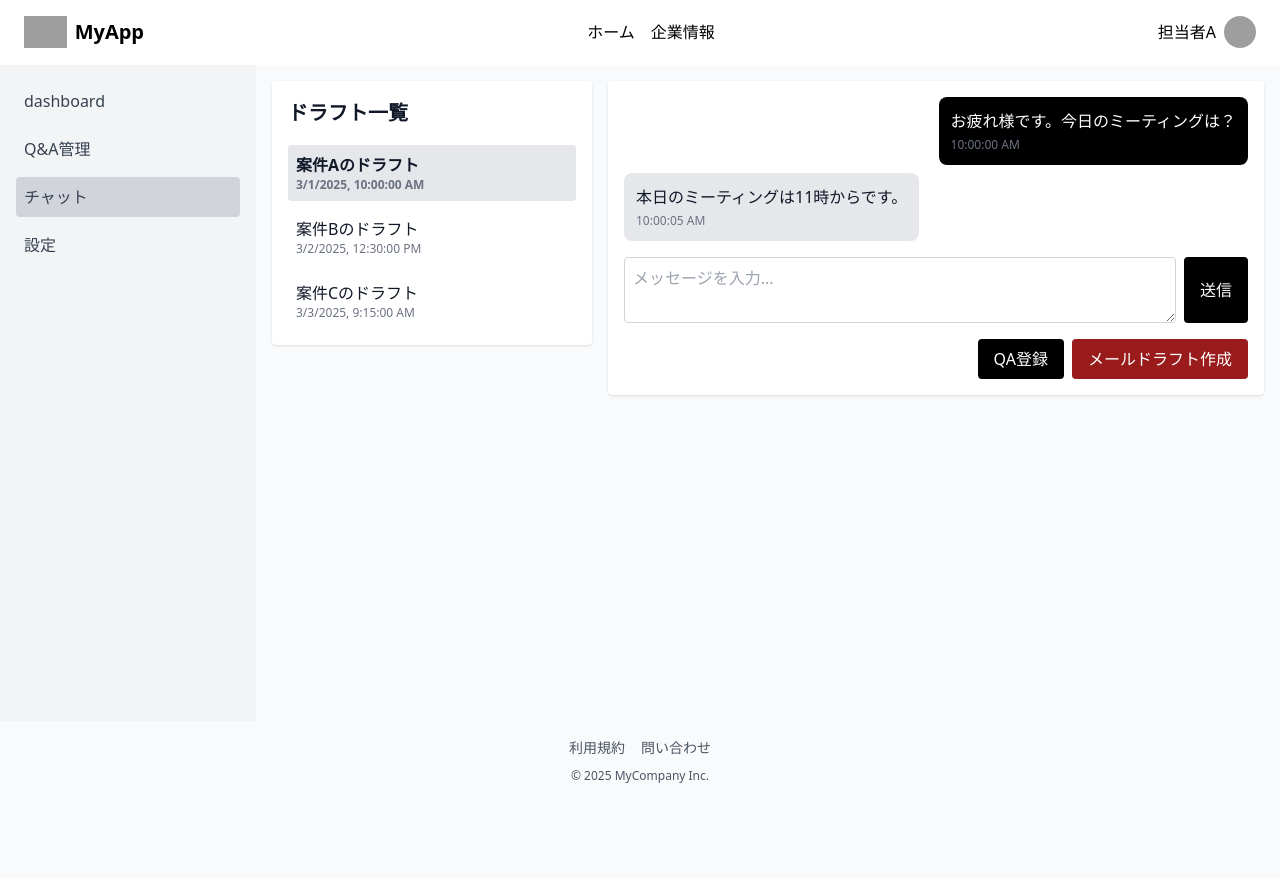
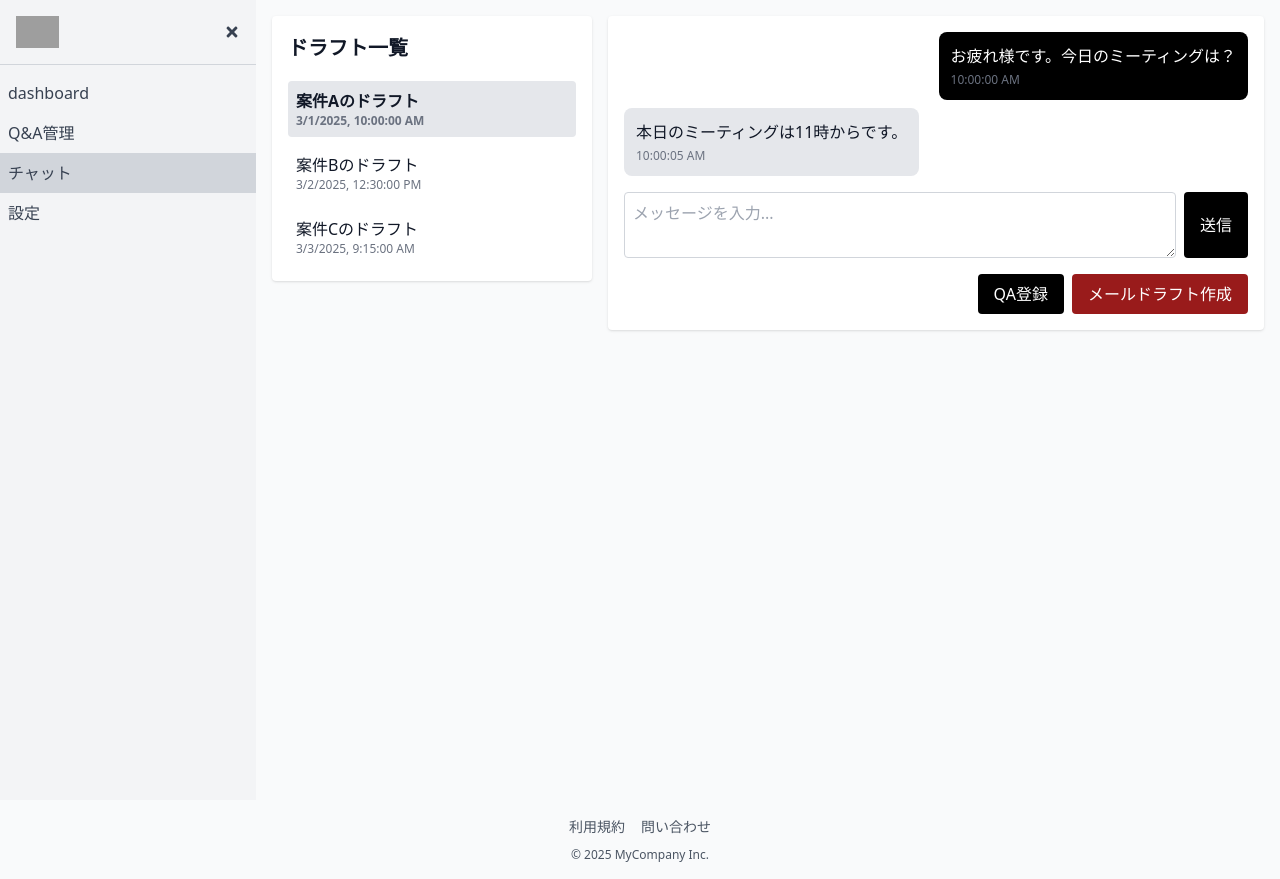
Before and after one commit to KentNakamori/mutual-test, a Next.js app: page /corporate/irchat in a window 1280 px wide. Before the commit the page ends 800 px from the top, so only its background shows below. Built offline with nearby package versions, Linux system fonts and the light colour scheme; grey boxes are pictures that could not be loaded.

Commit message:
フロント最新版

```diff
--- a/package.json
+++ b/package.json
@@ -31,6 +31,7 @@
     "react": "^19.0.0",
     "react-dom": "^19.0.0",
     "react-error-boundary": "^5.0.0",
+    "react-icons": "^5.5.0",
     "recharts": "^2.15.1",
     "tailwind-merge": "^3.0.1",
     "tailwindcss-animate": "^1.0.7"
--- a/src/app/investor/chat-logs/page.tsx
+++ b/src/app/investor/chat-logs/page.tsx
@@ -2,15 +2,13 @@
 "use client";
 
 import React, { useState, useEffect, useCallback } from 'react';
-import Header from '@/components/common/Header';
+import Sidebar from '@/components/common/Sidebar';
 import Footer from '@/components/common/Footer';
-import Sidebar from '@/components/common/Sidebar';
-import ChatLogsSearchBar from '@/components/features//investor/chat/ChatLogsSearchBar';
+import ChatLogsSearchBar from '@/components/features/investor/chat/ChatLogsSearchBar';
 import ChatLogsList from '@/components/features/investor/chat/ChatLogsList';
 import { ChatLog, FilterType } from '@/types';
 import { useAuth } from '@/hooks/useAuth';
 
-// バックエンド未接続時用のモックデータ
 const mockChatLogs: ChatLog[] = [
   {
     chatId: "1",
@@ -35,36 +33,32 @@ const mockChatLogs: ChatLog[] = [
   },
 ];
 
-/**
- * ChatLogsPage コンポーネント
- * ・認証情報（useAuth）からトークンを取得し、API呼び出し時に利用可能
- * ・モックデータを用いてチャットログ一覧を表示し、検索・削除・アーカイブ操作をローカル状態で管理
- */
+// サイドバーのメニュー項目
+const menuItems = [
+  { label: 'マイページ', link: '/investor/mypage' },
+  { label: 'Q&A', link: '/investor/qa' },
+  { label: 'チャットログ', link: '/investor/chat-logs' },
+  { label: '企業一覧', link: '/investor/companies' },
+];
+
 const ChatLogsPage: React.FC = () => {
   const { token } = useAuth();
-
-  // チャットログ一覧、検索キーワード、フィルター設定のローカル状態
   const [chatLogs, setChatLogs] = useState<ChatLog[]>([]);
   const [searchKeyword, setSearchKeyword] = useState<string>('');
   const [filterOptions, setFilterOptions] = useState<FilterType>({});
 
-  // コンポーネントマウント時にチャットログを取得（実際はAPI呼び出し）
   useEffect(() => {
     const fetchChatLogs = async () => {
-      // 実際は token を利用して API から取得し、クエリパラメータ（searchKeyword, filterOptions）を送信
-      // 今回は500msのディレイ後にモックデータをセット
+      // 実際は token を利用して API から取得
       await new Promise((resolve) => setTimeout(resolve, 500));
       setChatLogs(mockChatLogs);
     };
-
     fetchChatLogs();
   }, [token]);
 
-  // ChatLogsSearchBar からの検索イベントハンドラ
   const handleSearch = useCallback((keyword: string, filter: FilterType) => {
     setSearchKeyword(keyword);
     setFilterOptions(filter);
-    // モックデータ内で簡易的にフィルタリング
     const filteredLogs = mockChatLogs.filter((log) =>
       log.companyName.toLowerCase().includes(keyword.toLowerCase()) ||
       log.lastMessageSnippet.toLowerCase().includes(keyword.toLowerCase())
@@ -72,13 +66,10 @@ const ChatLogsPage: React.FC = () => {
     setChatLogs(filteredLogs);
   }, []);
 
-  // チャットログの削除処理
   const handleDeleteLog = useCallback((chatId: string) => {
-    // API削除呼び出し後、成功なら状態更新
     setChatLogs((prevLogs) => prevLogs.filter((log) => log.chatId !== chatId));
   }, []);
 
-  // アーカイブ／アンアーカイブ処理
   const handleArchiveLog = useCallback((chatId: string) => {
     setChatLogs((prevLogs) =>
       prevLogs.map((log) =>
@@ -87,33 +78,14 @@ const ChatLogsPage: React.FC = () => {
     );
   }, []);
 
-  // サイドバー・ヘッダー用のサンプルメニュー
-  const sidebarMenuItems = [
-    { label: 'ダッシュボード', link: '/dashboard' },
-    { label: 'チャットログ', link: '/chat-logs' },
-    { label: '設定', link: '/settings' },
-  ];
-  const headerNavigationLinks = [
-    { label: 'ホーム', href: '/' },
-    { label: '企業一覧', href: '/companies' },
-    { label: 'プロフィール', href: '/profile' },
-  ];
-
-  const handleLogoClick = () => {
-    window.location.href = '/';
-  };
-
   return (
     <div className="min-h-screen flex flex-col">
-      <Header
-        navigationLinks={headerNavigationLinks}
-        userStatus={{ isLoggedIn: !!token, userName: "投資家ユーザー" }}
-        onClickLogo={handleLogoClick}
-      />
+      {/* ヘッダー削除 → サイドバーに置き換え */}
       <div className="flex flex-1">
         <Sidebar
-          menuItems={sidebarMenuItems}
-          selectedItem="/chat-logs"
+          isCollapsible
+          menuItems={menuItems}
+          selectedItem="/investor/chat-logs"
           onSelectMenuItem={(link) => (window.location.href = link)}
         />
         <main className="flex-1 p-6">
--- a/src/app/investor/companies/page.tsx
+++ b/src/app/investor/companies/page.tsx
@@ -1,8 +1,8 @@
-// src/app/investor/companies/page.tsx
+//src\app\investor\companies\page.tsx
 "use client";
 
 import React, { useState, useEffect } from 'react';
-import Header from '@/components/common/Header';
+import Sidebar from '@/components/common/Sidebar';
 import Footer from '@/components/common/Footer';
 import CompanySearchBar from '@/components/features/investor/companies/CompanySearchBar';
 import CompanyList from '@/components/features/investor/companies/CompanyList';
@@ -39,9 +39,15 @@ const mockCompanies: Company[] = [
   },
 ];
 
-// ── 企業一覧ページコンポーネント ─────────────────────────────────────────────
+// サイドバーのメニュー項目
+const menuItems = [
+  { label: 'マイページ', link: '/investor/mypage' },
+  { label: 'Q&A', link: '/investor/qa' },
+  { label: 'チャットログ', link: '/investor/chat-logs' },
+  { label: '企業一覧', link: '/investor/companies' },
+];
+
 const CompaniesPage: React.FC = () => {
-  // 企業一覧、読み込み状態、エラー、検索条件のローカルステート
   const [companies, setCompanies] = useState<Company[]>([]);
   const [isLoading, setIsLoading] = useState<boolean>(false);
   const [error, setError] = useState<string | null>(null);
@@ -64,7 +70,7 @@ const CompaniesPage: React.FC = () => {
           return matchesKeyword && matchesIndustry;
         });
         resolve(filtered);
-      }, 500); // 500ms のディレイでレスポンスをシミュレート
+      }, 500);
     });
   };
 
@@ -91,25 +97,20 @@ const CompaniesPage: React.FC = () => {
 
   // CompanyCard からのフォロー操作ハンドラ
   const handleFollowToggle = (companyId: string, nextState: boolean) => {
-    // 通常は API 呼び出しなどを行いますが、ここではモックとしてログ出力
     console.log(`企業 ${companyId} のフォロー状態が ${nextState ? 'フォロー中' : 'フォロー解除'} に変更されました`);
   };
 
-  // ヘッダー用のナビゲーションリンク（日本語）
-  const navigationLinks = [
-    { label: 'ホーム', href: '/' },
-    { label: '企業一覧', href: '/companies' },
-    { label: 'お問い合わせ', href: '/contact' },
-  ];
-
   return (
     <div className="min-h-screen flex flex-col">
-      <Header
-        navigationLinks={navigationLinks}
-        userStatus={{ isLoggedIn: true, userName: '山田太郎' }}
-        onClickLogo={() => (window.location.href = '/')}
+      {/* ヘッダー削除 → サイドバーに置き換え */}
+      <div className="flex flex-1">
+        <Sidebar
+          isCollapsible
+          menuItems={menuItems}
+          selectedItem="/investor/companies"
+          onSelectMenuItem={(link) => (window.location.href = link)}
         />
-      <main className="flex-grow container mx-auto p-4">
+        <main className="flex-1 container mx-auto p-4">
           <CompanySearchBar initialQuery={searchQuery} onSearchChange={handleSearchChange} />
           {isLoading ? (
             <div className="text-center py-8">企業データを読み込み中…</div>
@@ -124,6 +125,7 @@ const CompaniesPage: React.FC = () => {
             <CompanyList companies={companies} onFollowToggle={handleFollowToggle} />
           )}
         </main>
+      </div>
       <Footer
         footerLinks={[
           { label: '利用規約', href: '/terms' },
--- a/src/app/investor/company/[companyId]/page.tsx
+++ b/src/app/investor/company/[companyId]/page.tsx
@@ -3,14 +3,13 @@
 
 import React, { useEffect, useState } from 'react';
 import { useParams } from 'next/navigation';
-import Header from '@/components/common/Header';
+import Sidebar from '@/components/common/Sidebar';
 import Footer from '@/components/common/Footer';
 import CompanyHeader from '@/components/features/investor/company/CompanyHeader';
 import TabSwitcher from '@/components/features/investor/company/TabSwitcher';
 import ChatTabView from '@/components/features/investor/company/ChatTabView';
 import QATabView from '@/components/features/investor/company/QATabView';
 
-// 企業情報の型定義（必要に応じて /types からもインポート可能）
 interface Company {
   companyId: string;
   companyName: string;
@@ -18,7 +17,6 @@ interface Company {
   logoUrl?: string;
 }
 
-// モックの企業データ（実際は API 呼び出しで取得）
 const mockCompanyData: Company = {
   companyId: "1",
   companyName: "Mock Company Inc.",
@@ -26,10 +24,14 @@ const mockCompanyData: Company = {
   logoUrl: "/company-logo.png",
 };
 
-/**
- * CompanyPage コンポーネント
- * 企業固有情報の取得、タブ切り替え（チャット / QA一覧）の管理を行います。
- */
+// サイドバーのメニュー項目
+const menuItems = [
+  { label: 'マイページ', link: '/investor/mypage' },
+  { label: 'Q&A', link: '/investor/qa' },
+  { label: 'チャットログ', link: '/investor/chat-logs' },
+  { label: '企業一覧', link: '/investor/companies' },
+];
+
 const CompanyPage: React.FC = () => {
   const params = useParams();
   const { companyId } = params;
@@ -39,7 +41,6 @@ const CompanyPage: React.FC = () => {
   const [activeTab, setActiveTab] = useState<"chat" | "qa">("chat");
 
   useEffect(() => {
-    // ここで companyId を元に API から企業情報を取得（ここではモックデータを使用）
     setLoading(true);
     setTimeout(() => {
       setCompanyData(mockCompanyData);
@@ -57,13 +58,13 @@ const CompanyPage: React.FC = () => {
 
   return (
     <div className="min-h-screen flex flex-col">
-      <Header
-        navigationLinks={[
-          { label: "Home", href: "/" },
-          { label: "Companies", href: "/companies" }
-        ]}
-        userStatus={{ isLoggedIn: true, userName: "John Doe" }}
-        onClickLogo={() => { /* ロゴクリック時の処理 */ }}
+      {/* ヘッダー削除 → サイドバーに置き換え */}
+      <div className="flex flex-1">
+        <Sidebar
+          isCollapsible
+          menuItems={menuItems}
+          selectedItem="" // このページは企業詳細なので特定のメニューをハイライトしない
+          onSelectMenuItem={(link) => (window.location.href = link)}
         />
         <main className="flex-1 container mx-auto p-4">
           <CompanyHeader company={companyData!} />
@@ -74,10 +75,11 @@ const CompanyPage: React.FC = () => {
             <QATabView companyId={companyData!.companyId} />
           )}
         </main>
+      </div>
       <Footer
         footerLinks={[
           { label: "Privacy Policy", href: "/privacy" },
-          { label: "Terms of Service", href: "/terms" }
+          { label: "Terms of Service", href: "/terms" },
         ]}
         copyrightText="MyApp Inc."
       />
--- a/src/app/investor/mypage/page.tsx
+++ b/src/app/investor/mypage/page.tsx
@@ -2,14 +2,13 @@
 "use client";
 
 import React, { useState } from "react";
-import Header from "../../../components/common/Header";
-import Footer from "../../../components/common/Footer";
-import MyPageTabMenu from "../../../components/features/investor/mypage/MyPageTabMenu";
-import { useUserProfile } from "../../../hooks/useUserProfile";
-import { ProfileData, NotificationSetting } from "../../../types";
+import Sidebar from "@/components/common/Sidebar";
+import Footer from "@/components/common/Footer";
+import MyPageTabMenu from "@/components/features/investor/mypage/MyPageTabMenu";
+import { useUserProfile } from "@/hooks/useUserProfile";
+import { ProfileData, NotificationSetting } from "@/types";
 
 // モックデータ（API接続不可時用）
-// ※実際の型に合わせて適宜フィールドを追加してください
 const MOCK_PROFILE: ProfileData = {
   userId: "mock-001",
   displayName: "Mock User",
@@ -18,73 +17,58 @@ const MOCK_PROFILE: ProfileData = {
   bio: "This is a mock profile for testing purposes.",
 };
 
+// サイドバーのメニュー項目
+const menuItems = [
+  { label: 'マイページ', link: '/investor/mypage' },
+  { label: 'Q&A', link: '/investor/qa' },
+  { label: 'チャットログ', link: '/investor/chat-logs' },
+  { label: '企業一覧', link: '/investor/companies' },
+];
+
 const MyPage = () => {
-  // プロフィール取得用のカスタムフック
   const { userProfile, isLoading, error, refetch } = useUserProfile();
-
-  // API接続エラー時はモックデータを利用
   const profile: ProfileData = userProfile || MOCK_PROFILE;
 
-  // タブ状態：'profile'（プロフィール）、'password'（パスワード変更）、'notification'（通知設定）、'delete'（退会）
-  const [activeTab, setActiveTab] = useState<
-    "profile" | "password" | "notification" | "delete"
-  >("profile");
+  const [activeTab, setActiveTab] = useState<"profile" | "password" | "notification" | "delete">("profile");
 
-  // 各種ハンドラ（API連携部分は適宜実装）
   const handleSaveProfile = async (updatedProfile: ProfileData) => {
     console.log("Saving profile", updatedProfile);
-    // API連携の実装（失敗時はエラーハンドリング）
-    // 接続不可の場合はモックでも更新内容を反映させる処理にするなど
     await refetch();
   };
 
-  const handleChangePassword = async (
-    currentPass: string,
-    newPass: string
-  ) => {
+  const handleChangePassword = async (currentPass: string, newPass: string) => {
     console.log("Changing password", currentPass, newPass);
-    // API連携実装（モックの場合はログ出力のみ）
   };
 
   const handleSaveNotification = async (newSetting: NotificationSetting) => {
     console.log("Saving notification settings", newSetting);
-    // API連携実装（モックの場合はログ出力のみ）
   };
 
   const handleDeleteAccount = async (password: string) => {
-    const confirmed = window.confirm(
-      "本当に退会しますか？ この操作は取り消せません。"
-    );
+    const confirmed = window.confirm("本当に退会しますか？ この操作は取り消せません。");
     if (!confirmed) return;
     console.log("Deleting account with password", password);
-    // API連携実装（モックの場合はログ出力のみ）
   };
 
-  // ローディング状態は、API接続状態にかかわらず一定時間表示
   if (isLoading) {
     return <div className="p-8">Loading...</div>;
   }
 
-  // ヘッダー用ナビゲーション例
-  const headerLinks = [
-    { label: "ホーム", href: "/" },
-    { label: "マイページ", href: "/investor/mypage" },
-  ];
-
   return (
     <div className="min-h-screen flex flex-col">
-      <Header
-        navigationLinks={headerLinks}
-        userStatus={{ isLoggedIn: true, userName: profile.displayName }}
-        onClickLogo={() => (window.location.href = "/")}
+      {/* ヘッダー削除 → サイドバーに置き換え */}
+      <div className="flex flex-1">
+        <Sidebar
+          isCollapsible
+          menuItems={menuItems}
+          selectedItem="/investor/mypage"
+          onSelectMenuItem={(link) => (window.location.href = link)}
         />
         <main className="flex-1 container mx-auto p-4">
           <h1 className="text-2xl font-semibold mb-4">マイページ</h1>
           <MyPageTabMenu
             activeTab={activeTab}
-          onChangeTab={(tab) =>
-            setActiveTab(tab as "profile" | "password" | "notification" | "delete")
-          }
+            onChangeTab={(tab) => setActiveTab(tab as typeof activeTab)}
             profileData={profile}
             onSaveProfile={handleSaveProfile}
             onChangePassword={handleChangePassword}
@@ -92,6 +76,7 @@ const MyPage = () => {
             onDeleteAccount={handleDeleteAccount}
           />
         </main>
+      </div>
       <Footer
         footerLinks={[
           { label: "利用規約", href: "/terms" },
--- a/src/app/investor/qa/page.tsx
+++ b/src/app/investor/qa/page.tsx
@@ -3,8 +3,8 @@
 
 import React, { useState, useCallback } from 'react';
 import { useQuery } from 'react-query';
-import CommonHeader from '@/components/common/Header';
-import CommonFooter from '@/components/common/Footer';
+import Sidebar from '@/components/common/Sidebar';
+import Footer from '@/components/common/Footer';
 import QASearchBar from '@/components/features/investor/qa/QASearchBar';
 import QAResultList from '@/components/features/investor/qa/QAResultList';
 import QADetailModal from '@/components/features/investor/qa/QADetailModal';
@@ -12,17 +12,19 @@ import { QA, FilterType } from '@/types';
 import { useAuth } from '@/hooks/useAuth';
 import { searchInvestorQa } from '@/libs/api';
 
-/**
- * 投資家向け Q&A 検索ページ
- * ・検索キーワード、フィルター情報を管理し、API（またはモック）から Q&A 一覧を取得・表示します。
- */
 const QASearchPage: React.FC = () => {
-  // 検索キーワード、フィルター、モーダル表示対象 Q&A の状態管理
+  // サイドバーのメニュー項目
+  const menuItems = [
+    { label: 'マイページ', link: '/investor/mypage' },
+    { label: 'Q&A', link: '/investor/qa' },
+    { label: 'チャットログ', link: '/investor/chat-logs' },
+    { label: '企業一覧', link: '/investor/companies' },
+  ];
+
   const [searchKeyword, setSearchKeyword] = useState<string>('');
   const [filters, setFilters] = useState<FilterType>({});
   const [selectedQA, setSelectedQA] = useState<QA | null>(null);
 
-  // 認証情報（投資家用として想定）
   const { token } = useAuth();
 
   // バックエンド未接続時用のモックデータ
@@ -49,11 +51,9 @@ const QASearchPage: React.FC = () => {
     }
   ];
 
-  // React Query によるデータ取得
   const { data, refetch, isLoading, error } = useQuery<{ results: QA[]; totalCount: number }>(
     ['investorQaSearch', searchKeyword, filters],
     () => {
-      // filters 内の各値を文字列に変換してクエリパラメータを組み立てる
       const query: Record<string, string> = {
         keyword: searchKeyword,
         ...(filters.likeMin !== undefined ? { likeMin: filters.likeMin.toString() } : {}),
@@ -68,13 +68,12 @@ const QASearchPage: React.FC = () => {
         : Promise.resolve({ results: mockQAData, totalCount: mockQAData.length });
     },
     {
-      enabled: !!token, // token が存在する場合のみ API 呼び出し
+      enabled: !!token,
     }
   );
 
   const qaItems: QA[] = data?.results || mockQAData;
 
-  // 検索バーからの検索パラメータ更新
   const handleSearchSubmit = useCallback(
     (keyword: string, newFilters: FilterType) => {
       setSearchKeyword(keyword);
@@ -84,17 +83,14 @@ const QASearchPage: React.FC = () => {
     [refetch]
   );
 
-  // Q&A 項目クリックで詳細モーダルを表示
   const handleItemClick = useCallback((qa: QA) => {
     setSelectedQA(qa);
   }, []);
 
-  // モーダルを閉じる
   const handleCloseModal = useCallback(() => {
     setSelectedQA(null);
   }, []);
 
-  // いいね、ブックマーク操作のダミーハンドラ（実際は API 呼び出し処理を追加）
   const handleLike = useCallback((qaId: string) => {
     console.log('いいね：', qaId);
   }, []);
@@ -105,13 +101,13 @@ const QASearchPage: React.FC = () => {
 
   return (
     <div className="min-h-screen flex flex-col">
-      <CommonHeader
-        navigationLinks={[
-          { label: 'ホーム', href: '/' },
-          { label: 'Q&A', href: '/investor/qa' }
-        ]}
-        userStatus={{ isLoggedIn: true, userName: '投資家ユーザー' }}
-        onClickLogo={() => {}}
+      {/* ヘッダー削除 → サイドバーに置き換え */}
+      <div className="flex flex-1">
+        <Sidebar
+          isCollapsible
+          menuItems={menuItems}
+          selectedItem="/investor/qa"
+          onSelectMenuItem={(link) => (window.location.href = link)}
         />
         <main className="flex-1 container mx-auto p-4">
           <QASearchBar onSearchSubmit={handleSearchSubmit} />
@@ -132,12 +128,13 @@ const QASearchPage: React.FC = () => {
             />
           )}
         </main>
-      <CommonFooter
-        copyrightText="株式会社サンプル"
+      </div>
+      <Footer
         footerLinks={[
           { label: '利用規約', href: '/terms' },
           { label: 'お問い合わせ', href: '/contact' }
         ]}
+        copyrightText="株式会社サンプル"
       />
     </div>
   );
--- a/src/components/common/sidebar.tsx
+++ b/src/components/common/sidebar.tsx
@@ -1,31 +1,20 @@
 // components/common/Sidebar.tsx
-"use client";
-
-
 import React, { useState } from 'react';
+import { FaBars, FaTimes } from 'react-icons/fa';
 
 export interface SidebarMenuItem {
   label: string;
-  /** 必要に応じてアイコン（shadcnのIconコンポーネント等）を設定可能 */
   icon?: React.ReactNode;
   link: string;
 }
 
 export interface SidebarProps {
-  /** サイドバーに表示するメニュー項目 */
   menuItems: SidebarMenuItem[];
-  /** 折りたたみ可能かどうか */
   isCollapsible?: boolean;
-  /** 選択中のメニュー項目（リンクのURLなど） */
   selectedItem?: string;
-  /** メニュー項目選択時のコールバック */
   onSelectMenuItem?: (link: string) => void;
 }
 
-/**
- * Sidebar コンポーネント
- * サイドバーとしてグループ化されたナビゲーションメニューを表示します。
- */
 const Sidebar: React.FC<SidebarProps> = ({
   menuItems,
   isCollapsible = false,
@@ -35,32 +24,51 @@ const Sidebar: React.FC<SidebarProps> = ({
   const [isOpen, setIsOpen] = useState(true);
 
   const handleToggleSidebar = () => {
-    if (isCollapsible) setIsOpen(!isOpen);
+    if (isCollapsible) {
+      setIsOpen(!isOpen);
+    }
   };
 
   return (
-    <aside className="bg-gray-100 text-gray-700 w-64 p-4">
-      {isCollapsible && (
-        <button className="mb-4 text-sm text-blue-600 hover:underline" onClick={handleToggleSidebar}>
-          {isOpen ? 'Collapse' : 'Expand'}
+    <aside
+      className={`
+        bg-gray-100 text-gray-700 h-screen
+        transition-all duration-300
+        ${isOpen ? 'w-64' : 'w-16'}
+        flex flex-col
+      `}
+    >
+      {/* ロゴと開閉ボタン */}
+      <div className="flex items-center justify-between p-4 border-b border-gray-300">
+        {isOpen && (
+          <img
+            src="/path/to/logo.png"
+            alt="Logo"
+            className="h-8 w-auto"
+          />
+        )}
+        <button onClick={handleToggleSidebar} aria-label="Toggle Sidebar">
+          {isOpen ? <FaTimes /> : <FaBars />}
         </button>
-      )}
-      {isOpen && (
-        <ul className="space-y-2">
+      </div>
+
+      {/* メニュー項目 */}
+      <ul className="flex-1 overflow-y-auto mt-2">
         {menuItems.map((item, index) => (
           <li
             key={index}
-              className={`p-2 rounded hover:bg-gray-200 cursor-pointer ${selectedItem === item.link ? 'bg-gray-300' : ''}`}
+            className={`
+              flex items-center p-2 cursor-pointer
+              hover:bg-gray-200
+              ${selectedItem === item.link ? 'bg-gray-300' : ''}
+            `}
             onClick={() => onSelectMenuItem && onSelectMenuItem(item.link)}
           >
-              <div className="flex items-center space-x-2">
-                {item.icon && <span>{item.icon}</span>}
-                <span>{item.label}</span>
-              </div>
+            {item.icon && <span className="mr-2">{item.icon}</span>}
+            {isOpen && <span>{item.label}</span>}
           </li>
         ))}
       </ul>
-      )}
     </aside>
   );
 };
--- a/src/components/features/corporate/irchat/IrChatPage.tsx
+++ b/src/components/features/corporate/irchat/IrChatPage.tsx
@@ -2,7 +2,6 @@
 "use client";
 
 import React, { useState, useEffect } from 'react';
-import Header from '../../../common/Header';
 import Sidebar from '../../../common/Sidebar';
 import Footer from '../../../common/Footer';
 import DraftList from './DraftList';
@@ -39,11 +38,6 @@ const sidebarMenuItems = [
   { label: 'Q&A管理', link: '/corporate/qa' },
   { label: 'チャット', link: '/corporate/irchat' },
   { label: '設定', link: '/corporate/settings' },
-];
-
-const navigationLinks = [
-  { label: 'ホーム', href: '/' },
-  { label: '企業情報', href: '/corporate/info' },
 ];
 
 export default function IrChatPage() {
@@ -103,8 +97,6 @@ export default function IrChatPage() {
 
   return (
     <div className="min-h-screen flex flex-col">
-      {/* 共通Header */}
-      <Header navigationLinks={navigationLinks} userStatus={{ isLoggedIn: true, userName: '担当者A' }} onClickLogo={() => window.location.assign('/')} />
       <div className="flex flex-1">
         {/* 共通Sidebar */}
         <Sidebar menuItems={sidebarMenuItems} selectedItem="/corporate/irchat" onSelectMenuItem={(link) => window.location.assign(link)} />
```
Also changed, not shown: src/app/corporate/dashboard/page.tsx (+1 -11 lines), src/app/corporate/qa/page.tsx (+0 -11 lines), src/app/corporate/settings/page.tsx (+0 -12 lines), 1 other file (tests, documents, lock files or other folders). Lines whose indentation alone changed are shown as unchanged.
